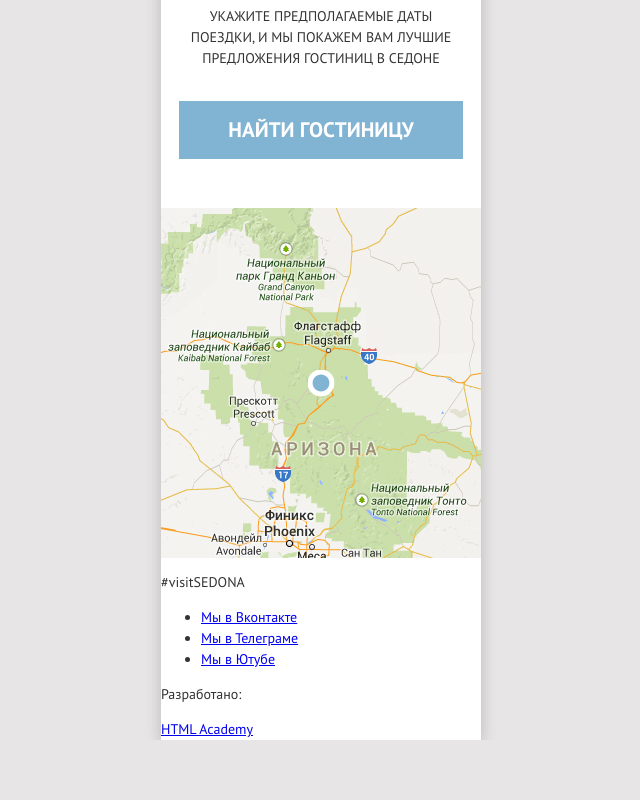
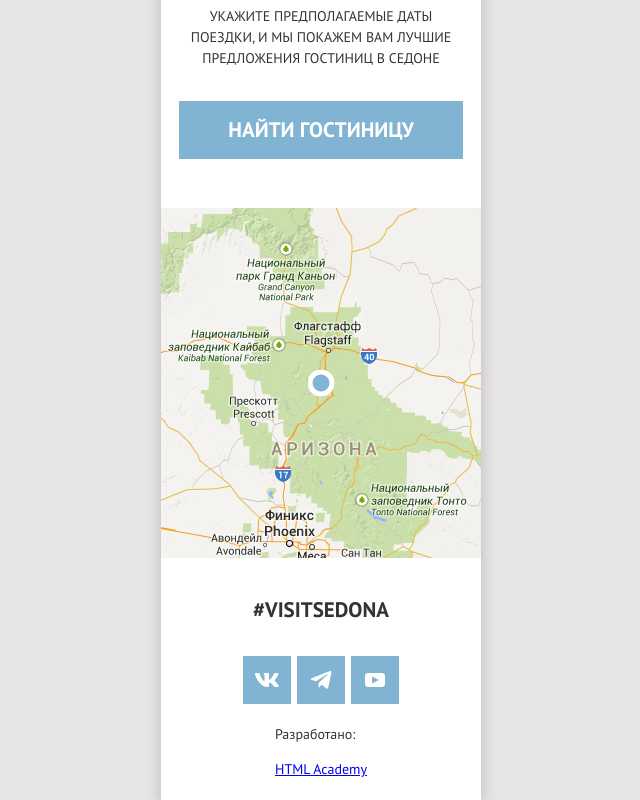
Before and after one commit to htmlacademy-adaptive/775445-sedona-27, a website: page source/index.html in a window 1280 px wide. Shown: the part 2586-3386 px from the top of the page, without its empty margins (319-959 px from the left). Before the commit the page ends 3326 px from the top, so only its background shows below. Drawn offline with nearby package versions, Linux system fonts and the light colour scheme; files that its build step writes are made by us from their sources.

Commit message:
Делает частично футер на главной странице мобильной версии сайта (осталось стилизовать Разработано:

```diff
--- a/source/index.html
+++ b/source/index.html
@@ -123,25 +123,39 @@
       </section>
       <section class="map">
         <h2 class="visually-hidden">Карта достопримечательностей Седоны</h2>
-<!--        <img class="map__image" src="img/map-mobile.png" width="320" height="350" alt="Карта Седоны.">-->
       </section>
     </main>
     <footer class="main-footer">
       <div class="main-footer__wrapper">
-        <div class="main-footer__contacts contacts">
+        <div class="contacts">
           <p class="contacts__text">#visitSEDONA</p>
         </div>
-        <section class="main-footer__social social">
+        <section class="social">
           <h2 class="visually-hidden">Социальные сети</h2>
           <ul class="social__list">
             <li class="social__item">
-              <a class="social__link social__link--vkontakte" href="https://vk.com/htmlacademy">Мы в Вконтакте</a>
+              <a class="social__link" href="https://vk.com/htmlacademy">
+                <span class="visually-hidden">Мы в Вконтакте.</span>
+                <svg class="social__icon" aria-hidden="true" focusable="false" width="24" height="14" viewBox="0 0 24 14" fill="currentColor" role="img" aria-label="Логотип Вконтакте." xmlns="http://www.w3.org/2000/svg">
+                  <path fill-rule="evenodd" clip-rule="evenodd" d="M23.45 0.948C23.616 0.402 23.45 0 22.655 0H20.03C19.362 0 19.054 0.347 18.887 0.73C18.887 0.73 17.552 3.926 15.661 6.002C15.049 6.604 14.771 6.795 14.437 6.795C14.27 6.795 14.019 6.604 14.019 6.057V0.948C14.019 0.292 13.835 0 13.279 0H9.151C8.734 0 8.483 0.304 8.483 0.593C8.483 1.214 9.429 1.358 9.526 3.106V6.904C9.526 7.737 9.373 7.888 9.039 7.888C8.149 7.888 5.984 4.677 4.699 1.003C4.45 0.288 4.198 0 3.527 0H0.9C0.15 0 0 0.347 0 0.73C0 1.412 0.89 4.8 4.145 9.281C6.315 12.341 9.37 14 12.153 14C13.822 14 14.028 13.632 14.028 12.997V10.684C14.028 9.947 14.186 9.8 14.715 9.8C15.105 9.8 15.772 9.992 17.33 11.467C19.11 13.216 19.403 14 20.405 14H23.03C23.78 14 24.156 13.632 23.94 12.904C23.702 12.18 22.852 11.129 21.725 9.882C21.113 9.172 20.195 8.407 19.916 8.024C19.527 7.533 19.638 7.314 19.916 6.877C19.916 6.877 23.116 2.451 23.449 0.948H23.45Z"/>
+                </svg>
+              </a>
             </li>
             <li class="social__item">
-              <a class="social__link social__link--telegram" href="https://t.me/htmlacademy">Мы в Телеграме</a>
+              <a class="social__link" href="https://t.me/htmlacademy">
+                <span class="visually-hidden">Мы в Телеграме.</span>
+                <svg class="social__icon" aria-hidden="true" focusable="false" width="22" height="18" viewBox="0 0 22 18" fill="currentColor" role="img" aria-label="Логотип Телеграм." xmlns="http://www.w3.org/2000/svg">
+                  <path d="M21.4393 1.62225L18.2705 16.566C18.0313 17.6205 17.408 17.883 16.5223 17.3865L11.6938 13.8285L9.36425 16.0695C9.10626 16.3275 8.891 16.5428 8.39375 16.5428L8.741 11.6258L17.6893 3.54C18.0785 3.1935 17.6045 3.00075 17.0848 3.348L6.02225 10.314L1.25976 8.823C0.224006 8.49975 0.205256 7.78725 1.47576 7.29L20.1035 0.113253C20.966 -0.209997 21.7205 0.305253 21.4393 1.623V1.62225Z"/>
+                </svg>
+              </a>
             </li>
             <li class="social__item">
-              <a class="social__link social__link--youtube" href="https://www.youtube.com/user/htmlacademyru">Мы в Ютубе</a>
+              <a class="social__link" href="https://www.youtube.com/user/htmlacademyru">
+                <span class="visually-hidden">Мы в Ютубе.</span>
+                <svg class="social__icon" aria-hidden="true" focusable="false" width="20" height="14" viewBox="0 0 20 14" fill="currentColor" role="img" aria-label="Логотип Ютуб." xmlns="http://www.w3.org/2000/svg">
+                  <path d="M17.1813 0H2.81331C1.30618 0 0 1.3 0 2.8V11.1C0 12.7 1.30618 14 2.81331 14H17.1813C18.7889 14 19.9946 12.7 19.9946 11.2V2.8C20.095 1.3 18.7889 0 17.1813 0ZM7.03326 10.4V3.6L13.8656 7L7.03326 10.4Z"/>
+                </svg>
+              </a>
             </li>
           </ul>
         </section>
--- /dev/null
+++ b/source/sass/blocks/contacts.scss
@@ -0,0 +1,12 @@
+.contacts {
+  padding-top: 19px;
+  padding-bottom: 33px;
+}
+
+.contacts__text {
+  font-weight: 700;
+  font-size: 21px;
+  line-height: 26px;
+  text-transform: uppercase;
+  margin: 0;
+}
--- a/source/sass/blocks/main-footer.scss
+++ b/source/sass/blocks/main-footer.scss
@@ -1,3 +1,9 @@
 .main-footer {
+  padding: 20px;
+}
+
+.main-footer__wrapper {
   display: flex;
+  flex-direction: column;
+  align-items: center;
 }
--- /dev/null
+++ b/source/sass/blocks/social.scss
@@ -0,0 +1,35 @@
+@use "../mixins";
+
+.social {
+  width: 156px;
+}
+
+.social__list {
+  display: flex;
+  flex-wrap: wrap;
+
+  @include mixins.normalize-list;
+}
+
+.social__item {
+  margin-bottom: 6px;
+
+  &:not(:nth-child(3n)) {
+    margin-right: 6px;
+  }
+}
+
+.social__link {
+  display: flex;
+  justify-content: center;
+  align-items: center;
+  width: 48px;
+  height: 48px;
+  text-align: center;
+  background-color: #81b3d2;
+}
+
+.social__icon {
+  display: block;
+  color: #ffffff;
+}
--- a/source/sass/style.scss
+++ b/source/sass/style.scss
@@ -16,5 +16,7 @@
 @use "./blocks/advantage-additional";
 @use "./blocks/find";
 @use "./blocks/map";
+@use "./blocks/main-inner";
 @use "./blocks/main-footer";
-@use "./blocks/main-inner";
+@use "./blocks/contacts";
+@use "./blocks/social";
```
